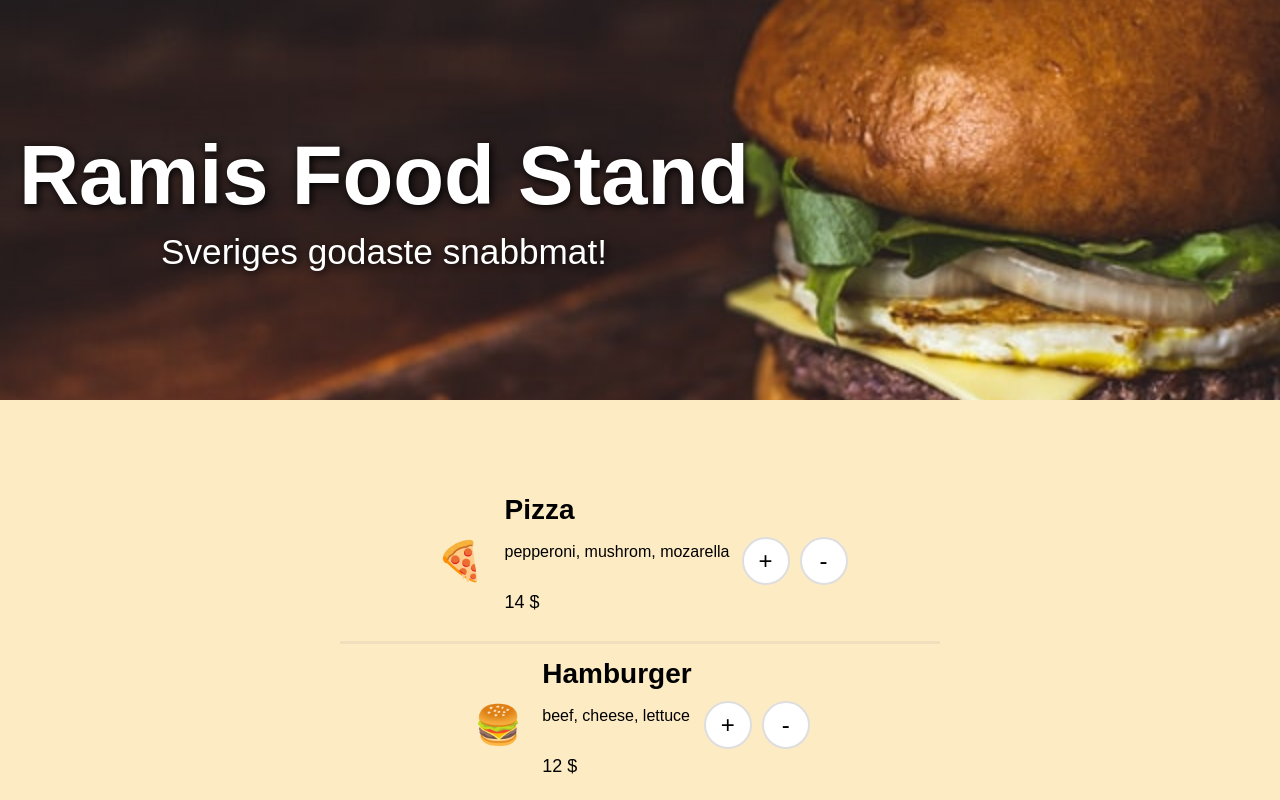
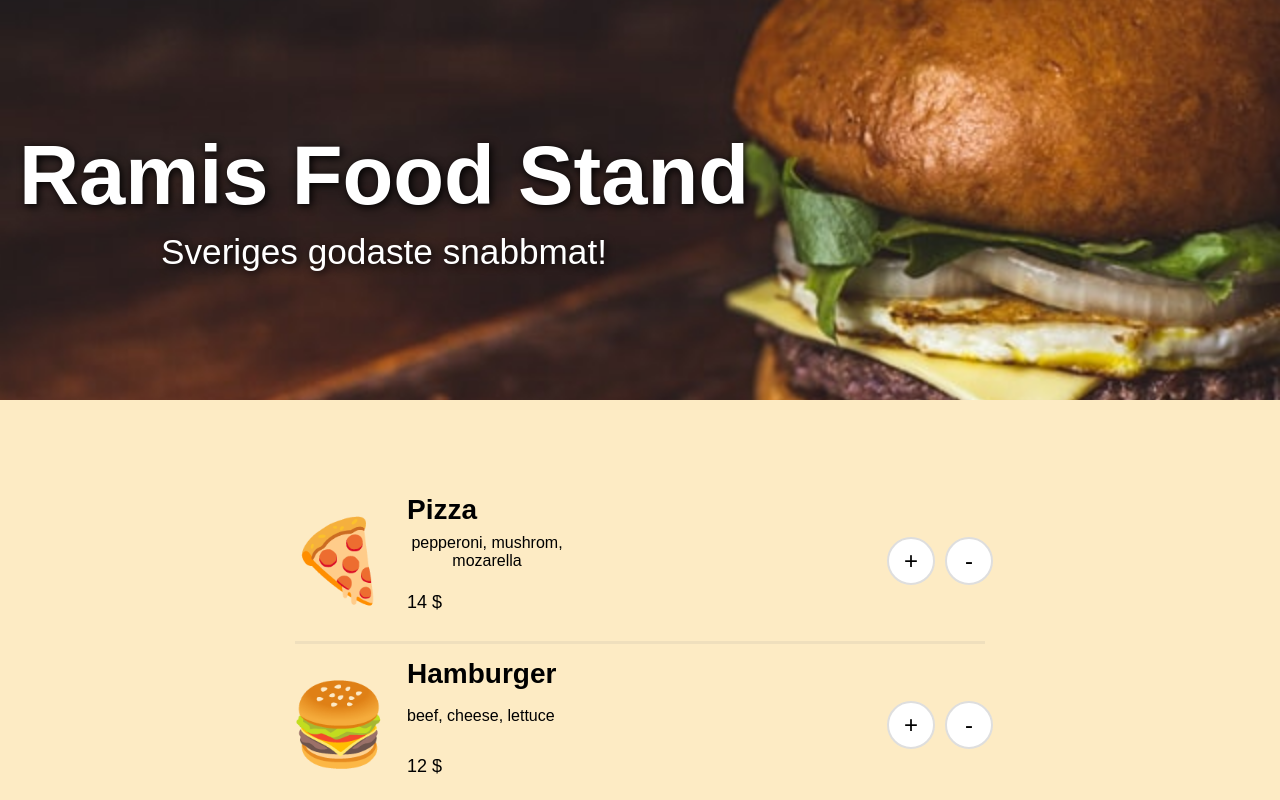
Before and after one commit to rami3-bit/FoodApp, a plain HTML site: page index.html in a window 1280 px wide. Shown: the top 800 px of the page. Drawn offline with Linux system fonts and the light colour scheme; a web font is replaced by a local one.

Commit message:
adjusted manu and items sizes.

```diff
--- a/index.css
+++ b/index.css
@@ -74,6 +74,7 @@ nav > p {
     margin: 0 auto;
     padding: 10px 12px;
     box-sizing: border-box;
+	gap: 20rem; /* avstånd mellan menu-row och add/remove buttons */
 }
 
 /* Ikon + text i rad */
@@ -84,15 +85,19 @@ nav > p {
     gap: 16px;
 }
 
+
+
+
 /* Ikon */
 .icon {
-    font-size: 2.4rem;
+    font-size: 5rem;
     width: 56px;
     height: 56px;
     display: flex;
     align-items: center;
     justify-content: center;
     text-align: center;
+	margin: 24px;
 }
 
 /* Textkolumn */
@@ -106,7 +111,9 @@ nav > p {
 /* Namn och ingredients */
 .name,
 .ingredients {
+	font-size: 1.4rem;
     height: 40px;
+	width: 10rem;
     display: flex;
     align-items: center;
     margin: 0;
@@ -123,9 +130,10 @@ nav > p {
 /* Knappar */
 .buttons {
     display: flex;
-    align-items: center;
+	justify-content: center;
+    flex-direction: row;
     gap: 10px;
-    margin-left: 12px;
+
 }
 
 /* Add/Remove-knappar */
@@ -144,8 +152,8 @@ nav > p {
 
 /* Meny-linje */
 .menu-hr {
-    width: 80%;
-    max-width: 600px;
+    width: 100%;
+    max-width: 690px;
     border: none;
     border-top: 3px solid var(--menu-lines, #16DB99);
     margin: 0 auto;
--- a/index.js
+++ b/index.js
@@ -1,4 +1,3 @@
-// ...existing code...
 import { menuArray } from "./data.js";
 
 // init basket baserat på menuArray
@@ -23,7 +22,6 @@ menuArray.forEach(item => {
 				<button class="addfood-btn" data-id="${item.id}">+</button>
 				<button class="removefood-btn" data-id="${item.id}">-</button>
 			</div>
-
 		</li>
 		<hr class="menu-hr">
 	`;
```
